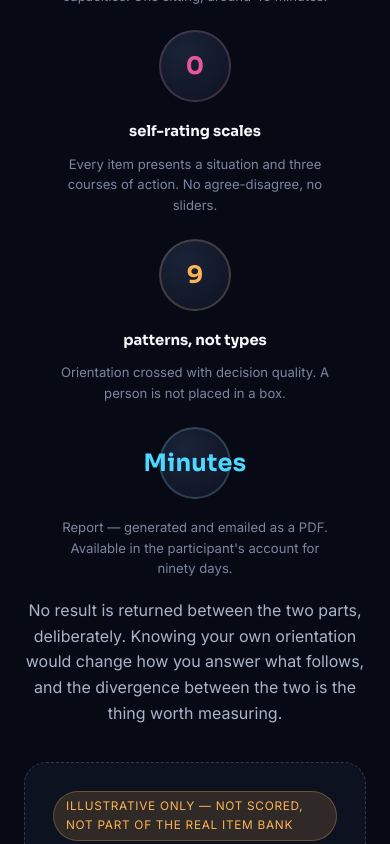
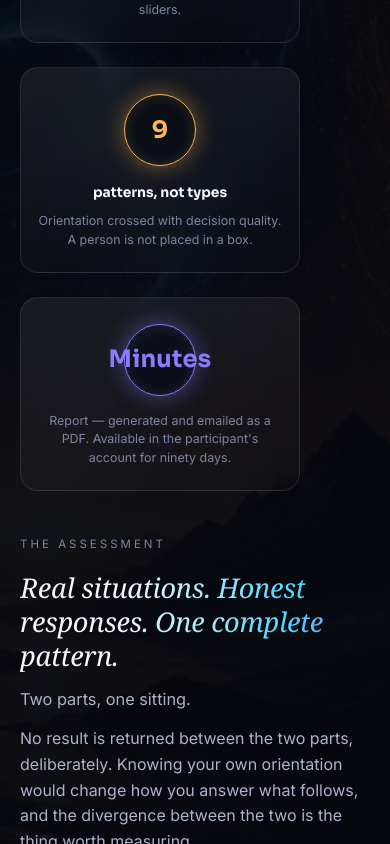
Before and after one commit to uvaa2026/dev01, a React (Vite) app: page / in a window 390 px wide. Shown: the part 980-1824 px from the top of the page. Built offline with nearby package versions, Linux system fonts and the light colour scheme; no server answers.

Commit message:
Testing V2 issues fix

```diff
--- a/src/components/Header.jsx
+++ b/src/components/Header.jsx
@@ -31,7 +31,6 @@ export default function Header() {
         <ul className={`nav-links${open ? ' open' : ''}`} id="navLinks">
           <li><Link to="/#discover" onClick={() => setOpen(false)}>Discover</Link></li>
           <li><Link to="/#framework" onClick={() => setOpen(false)}>Framework</Link></li>
-          <li><Link to="/#assessment" onClick={() => setOpen(false)}>Experience</Link></li>
           <li><Link to="/what-you-get" onClick={() => setOpen(false)}>Insights</Link></li>
           <li><Link to="/for-organisations" onClick={() => setOpen(false)}>Organisations</Link></li>
         </ul>
--- a/src/index.css
+++ b/src/index.css
@@ -63,18 +63,27 @@ body {
 
 /* Site-wide atmospheric backdrop for every page other than Home (Home
    carries its own full-bleed hero image instead — see Welcome.jsx) —
-   the same wave-pattern-over-mountains photo used across all the inner
-   pages. Put on #main (the React route outlet in App.jsx) rather than
-   body: body's background wasn't painting on the deployed build, almost
-   certainly because something between body and #main (React's root
-   wrapper, likely) establishes its own containing block, which breaks
+   the same night-sky/waveform photo used across all the inner pages. Put
+   on #main (the React route outlet in App.jsx) rather than body: body's
+   background wasn't painting on the deployed build, almost certainly
+   because something between body and #main (React's root wrapper,
+   likely) establishes its own containing block, which breaks
    `background-attachment: fixed` from anchoring to the real viewport.
    #main is the actual scrolling content box, so the fixed attachment
    anchors correctly from there. Sections/cards inside stay mostly
-   opaque on top of it, so it mainly shows through the gaps and margins. */
+   opaque on top of it, so it mainly shows through the gaps and margins.
+   A dark scrim layers on top of the photo itself (rather than relying on
+   section cards alone) so small/light-coloured text stays readable
+   wherever the image underneath happens to be brighter. */
 #main {
-  background:
-    var(--bg-base) url('./assets/sub-page-bg.jpg') no-repeat center bottom / cover fixed;
+  background-image:
+    linear-gradient(180deg, rgba(5, 9, 18, 0.55), rgba(5, 9, 18, 0.72)),
+    url('./assets/sub-page-bg-v2.jpg');
+  background-color: var(--bg-base);
+  background-repeat: no-repeat, no-repeat;
+  background-position: center, center bottom;
+  background-size: cover, cover;
+  background-attachment: fixed, fixed;
 }
 
 /* Fixed-attachment backgrounds are a common scroll/repaint cost on mobile
@@ -1093,36 +1102,88 @@ section { padding: 72px 0; position: relative; }
 .vertical-card li:first-of-type { border-top: none; }
 .vertical-card li span:last-child { color: var(--text-muted); font-size: 0.8rem; }
 
-/* ---- Stat circles (Home / Assessment — 47 / 0 / 9) ---- */
+/* ---- Stat circles — relocated into the Home hero, just below the
+   Talk to Us CTA. Glass cards + a conic glow ring per accent colour,
+   replacing the earlier flat/plain circles. ---- */
 .stat-circle-row {
   display: grid;
   grid-template-columns: repeat(4, 1fr);
-  gap: 24px;
-  max-width: 1080px;
-  margin: 0 auto;
-}
-.stat-circle { text-align: center; }
+  gap: 16px;
+}
+.stat-circle {
+  text-align: center;
+  padding: 26px 16px 22px;
+  border-radius: 18px;
+  background: linear-gradient(165deg, rgba(255, 255, 255, 0.07), rgba(255, 255, 255, 0.01));
+  border: 1px solid rgba(255, 255, 255, 0.1);
+  backdrop-filter: blur(16px);
+  -webkit-backdrop-filter: blur(16px);
+  transition: transform 0.22s ease, border-color 0.22s ease, box-shadow 0.22s ease;
+}
+.stat-circle:hover {
+  transform: translateY(-5px);
+  border-color: rgba(255, 255, 255, 0.22);
+  box-shadow: 0 18px 40px rgba(0, 0, 0, 0.35);
+}
 .stat-circle-badge {
-  width: 86px;
-  height: 86px;
-  margin: 0 auto 18px;
+  width: 68px;
+  height: 68px;
+  margin: 0 auto 16px;
   border-radius: 50%;
   display: flex;
   align-items: center;
   justify-content: center;
   font-family: var(--font-heading);
   font-weight: 800;
-  font-size: 1.9rem;
-  background: radial-gradient(circle at 35% 30%, var(--bg-surface-3), var(--bg-surface));
-  border: 1px solid var(--border-strong);
-}
-.stat-circle-badge-word { font-size: 0.92rem; letter-spacing: 0.01em; }
-.stat-circle-row .stat-circle:nth-child(1) .stat-circle-badge { color: var(--accent-cyan); box-shadow: 0 0 0 1px rgba(77, 216, 255, 0.25) inset; }
-.stat-circle-row .stat-circle:nth-child(2) .stat-circle-badge { color: var(--accent-magenta); box-shadow: 0 0 0 1px rgba(232, 87, 155, 0.25) inset; }
-.stat-circle-row .stat-circle:nth-child(3) .stat-circle-badge { color: var(--accent-amber); box-shadow: 0 0 0 1px rgba(255, 180, 84, 0.25) inset; }
-.stat-circle-row .stat-circle:nth-child(4) .stat-circle-badge { color: var(--accent-cyan); box-shadow: 0 0 0 1px rgba(77, 216, 255, 0.25) inset; }
-.stat-circle h3 { font-family: var(--font-heading); font-size: 0.92rem; font-weight: 700; color: var(--text-primary); margin-bottom: 10px; }
-.stat-circle p { font-size: 0.82rem; color: var(--text-muted); line-height: 1.55; margin: 0; }
+  font-size: 1.7rem;
+  background: rgba(5, 10, 20, 0.6);
+  border: 1px solid currentColor;
+}
+.stat-circle-badge-word { font-size: 0.82rem; letter-spacing: 0.01em; }
+.stat-circle-row .stat-circle:nth-child(1) .stat-circle-badge { color: var(--accent-cyan); box-shadow: 0 0 22px rgba(77, 216, 255, 0.45), inset 0 0 14px rgba(77, 216, 255, 0.15); }
+.stat-circle-row .stat-circle:nth-child(2) .stat-circle-badge { color: var(--accent-magenta); box-shadow: 0 0 22px rgba(232, 87, 155, 0.45), inset 0 0 14px rgba(232, 87, 155, 0.15); }
+.stat-circle-row .stat-circle:nth-child(3) .stat-circle-badge { color: var(--accent-amber); box-shadow: 0 0 22px rgba(255, 180, 84, 0.45), inset 0 0 14px rgba(255, 180, 84, 0.15); }
+.stat-circle-row .stat-circle:nth-child(4) .stat-circle-badge { color: var(--accent-violet); box-shadow: 0 0 22px rgba(139, 124, 255, 0.45), inset 0 0 14px rgba(139, 124, 255, 0.15); }
+.stat-circle h3 { font-family: var(--font-heading); font-size: 0.86rem; font-weight: 700; color: var(--text-primary); margin-bottom: 8px; }
+.stat-circle p { font-size: 0.78rem; color: var(--text-muted); line-height: 1.5; margin: 0; }
+
+/* ---- Hero metrics block — the relocated stat circles plus "The
+   Assessment" heading, sitting inside the hero below the main stage. ---- */
+.hero-wide-metrics {
+  position: relative;
+  z-index: 2;
+  padding-top: 8px;
+  padding-bottom: 72px;
+}
+.hero-wide-metrics-row { margin-bottom: 44px; }
+.hero-wide-metrics-text {
+  max-width: 620px;
+  margin: 0 0 0 auto;
+  text-align: right;
+}
+.hero-wide-metrics-text .editorial-label { text-align: right; }
+.hero-wide-metrics-text .editorial-lead { margin: 0; max-width: none; }
+.hero-wide-metrics-text .overview-copy { margin: 14px 0 0 !important; max-width: none; text-align: right !important; }
+
+.hero-wide-statement {
+  font-family: Georgia, "Times New Roman", serif;
+  font-style: italic;
+  font-weight: 400;
+  font-size: clamp(1.7rem, 3.3vw, 2.5rem);
+  line-height: 1.24;
+  letter-spacing: -0.01em;
+  margin-bottom: 14px;
+  background: linear-gradient(100deg, var(--text-primary) 30%, var(--accent-cyan) 75%, var(--accent-violet));
+  -webkit-background-clip: text;
+  background-clip: text;
+  color: transparent;
+}
+
+@media (max-width: 720px) {
+  .hero-wide-metrics-text { text-align: left; margin: 0; max-width: none; }
+  .hero-wide-metrics-text .editorial-label { text-align: left; }
+  .hero-wide-metrics-text .overview-copy { text-align: left !important; }
+}
 
 /* ---- Outcome patterns matrix — headings visible, the 9 values
    deliberately blurred (visual only; not meant as an accessibility
@@ -1670,6 +1731,12 @@ fieldset legend {
   margin-bottom: 32px;
 }
 
+/* Construct assessment scenarios run noticeably longer than Guna profiler
+   prompts — give them the extra horizontal room so a long passage doesn't
+   read as a narrow, hard-to-scan column. */
+.quiz-card-wide { max-width: 880px; }
+.quiz-question-wide { max-width: 72ch; }
+
 .option-list {
   display: grid;
   gap: 14px;
@@ -1745,16 +1812,16 @@ fieldset legend {
   display: inline-flex;
   align-items: center;
   justify-content: center;
-  width: 96px;
-  height: 96px;
+  width: 84px;
+  height: 84px;
   border-radius: 50%;
   margin: 0 auto 28px;
   font-family: var(--font-heading);
-  font-size: 1.1rem;
+  font-size: 1.6rem;
   font-weight: 700;
-  background: radial-gradient(circle at 40% 35%, rgba(255,255,255,0.5), var(--accent-cyan) 30%, transparent 75%);
+  background: linear-gradient(135deg, var(--accent-cyan), var(--accent-violet) 120%);
   color: #04101a;
-  box-shadow: 0 0 60px rgba(77,216,255,0.4);
+  box-shadow: 0 8px 30px rgba(77, 216, 255, 0.35);
 }
 
 .result-panel h1 {
--- a/src/pages/TalkToUs.jsx
+++ b/src/pages/TalkToUs.jsx
@@ -1,7 +1,8 @@
 import { Link } from 'react-router-dom'
 import PageHeader from '../components/PageHeader.jsx'
 
-const TALK_TO_US_EMAIL = 'talktous@uvaa.example.com'
+// Temporary — swap for a shared UVAA mailbox once one exists.
+const TALK_TO_US_EMAIL = 'sayee@dheemerconsulting.com'
 
 // Content sourced verbatim from the deck (slide 12 "Closing").
 export default function TalkToUs() {
--- a/src/pages/VerifyEmail.jsx
+++ b/src/pages/VerifyEmail.jsx
@@ -71,7 +71,7 @@ export default function VerifyEmail() {
         <p>
           {isOrg
             ? "We ask every Admin to confirm their email address before we issue a cohort code — it keeps the code tied to a verified organisation."
-            : "We ask every respondent to confirm their email address before their first login — it keeps assessment results tied to a verified identity."}
+            : "We ask every respondent to confirm their email address before you begin the assessment."}
         </p>
         <ul className="auth-aside-list">
           <li>
--- a/src/pages/Welcome.jsx
+++ b/src/pages/Welcome.jsx
@@ -53,22 +53,13 @@ export default function Welcome() {
             <p className="hero-wide-note-list">Clarity<br />Composure<br />Confidence</p>
           </aside>
         </div>
-      </section>
 
-      {/* ============ Everything below the hero sits on its own opaque
-          dark backdrop so the fixed wave/mountain page background doesn't
-          show through on Home. ============ */}
-      <div className="home-body">
-      {/* ============ ASSESSMENT (was /the-assessment) — header and
-          content now live in one continuous section, not stitched-together
-          separate blocks. ============ */}
-      <section id="assessment" className="editorial-hero">
-        <div className="container">
-          <p className="editorial-label center">The Assessment</p>
-          <h2 className="editorial-statement">Real situations. Honest responses. One complete pattern.</h2>
-          <p className="editorial-lead">Two parts, one sitting.</p>
-
-          <div className="stat-circle-row" style={{ marginTop: 48 }}>
+        {/* ============ ASSESSMENT (was /the-assessment) — the four stat
+            circles and "The Assessment" heading now live inside the hero
+            itself, just below the Talk to Us CTA, instead of in a
+            separate section further down the page. ============ */}
+        <div className="container-wide hero-wide-metrics" id="assessment">
+          <div className="stat-circle-row hero-wide-metrics-row">
             <div className="stat-circle">
               <div className="stat-circle-badge">47</div>
               <h3>situations, scenario driven choices</h3>
@@ -92,35 +83,25 @@ export default function Welcome() {
             </div>
           </div>
 
-          <p className="overview-copy" style={{ marginTop: 20, textAlign: 'center' }}>
-            No result is returned between the two parts, deliberately. Knowing your own
-            orientation would change how you answer what follows, and the divergence between the
-            two is the thing worth measuring.
-          </p>
-
-          <div className="scenario-preview" style={{ textAlign: 'left' }}>
-            <span className="notice">Illustrative only &mdash; not scored, not part of the real item bank</span>
-            <h3>Sample situation</h3>
+          <div className="hero-wide-metrics-text">
+            <p className="editorial-label">The Assessment</p>
+            <h2 className="hero-wide-statement">Real situations. Honest responses. One complete pattern.</h2>
+            <p className="editorial-lead">Two parts, one sitting.</p>
             <p className="overview-copy">
-              A client asks for a commitment in the meeting, before you have had time to check
-              with the team doing the work. The room is waiting on your answer.
-            </p>
-            <div className="scenario-options">
-              <div>Give the date they are asking for, and work out how to hit it afterwards.</div>
-              <div>Tell them you will confirm by end of day, once you have checked with the team.</div>
-              <div>Give a date you know is safe, even though it is later than they wanted.</div>
-            </div>
-            <p style={{ marginTop: 16, fontSize: '0.82rem', color: 'var(--text-muted)' }}>
-              This preview demonstrates the interaction only. It is not part of the actual
-              assessment and none of these responses is scored.
+              No result is returned between the two parts, deliberately. Knowing your own
+              orientation would change how you answer what follows, and the divergence between
+              the two is the thing worth measuring.
             </p>
           </div>
         </div>
       </section>
 
-      {/* ============ DISCOVER / WHY UVAA (was /why-uvaa) — folded into
-          one continuous section with Four Real-World Signals, instead of
-          its own separate page-style intro. ============ */}
+      {/* ============ Everything below the hero sits on its own opaque
+          dark backdrop so the fixed wave/mountain page background doesn't
+          show through on Home. ============ */}
+      <div className="home-body">
+      {/* ============ DISCOVER / WHY UVAA (was /why-uvaa) — flows straight
+          from the "Why UVAA" statement into What You See / What Changes. ============ */}
       <section id="discover" style={{ paddingTop: 0 }}>
         <div className="container">
           <p className="editorial-label center">Why UVAA</p>
@@ -132,25 +113,6 @@ export default function Welcome() {
             The gap between what someone knows and what they do under pressure stays hidden
             until it costs you something. When it does, it rarely looks like a judgement problem.
           </p>
-
-          <p className="editorial-label center" style={{ marginTop: 56 }}>Four Real-World Signals</p>
-          <p className="editorial-intro">
-            None of these show up in performance data as a judgement problem:
-          </p>
-          <div className="dimension-grid">
-            <div className="card">
-              <p>A decision that had to be unwound three months later, made by someone who would have called it correctly in a calmer week.</p>
-            </div>
-            <div className="card">
-              <p>An escalation that reached you because the person closest to it could not hold the conversation.</p>
-            </div>
-            <div className="card">
-              <p>A commitment made in a meeting that nobody in the room believed was deliverable.</p>
-            </div>
-            <div className="card">
-              <p>Someone capable leaving, after a period where their judgement had quietly stopped matching their reputation.</p>
-            </div>
-          </div>
         </div>
       </section>
 
```
Also changed, not shown: src/data/careerStages.js (+19 -13 lines), src/pages/MyPage.jsx (+7 -7 lines), src/pages/Register.jsx (+31 -19 lines), src/pages/Report.jsx (+9 -0 lines), src/pages/assessment/BeforeYouBegin.jsx (+11 -11 lines), src/pages/assessment/ConstructAssessment.jsx (+23 -14 lines), src/pages/assessment/GunaProfiler.jsx (+11 -6 lines), src/assets/sub-page-bg-v2.jpg (added).
